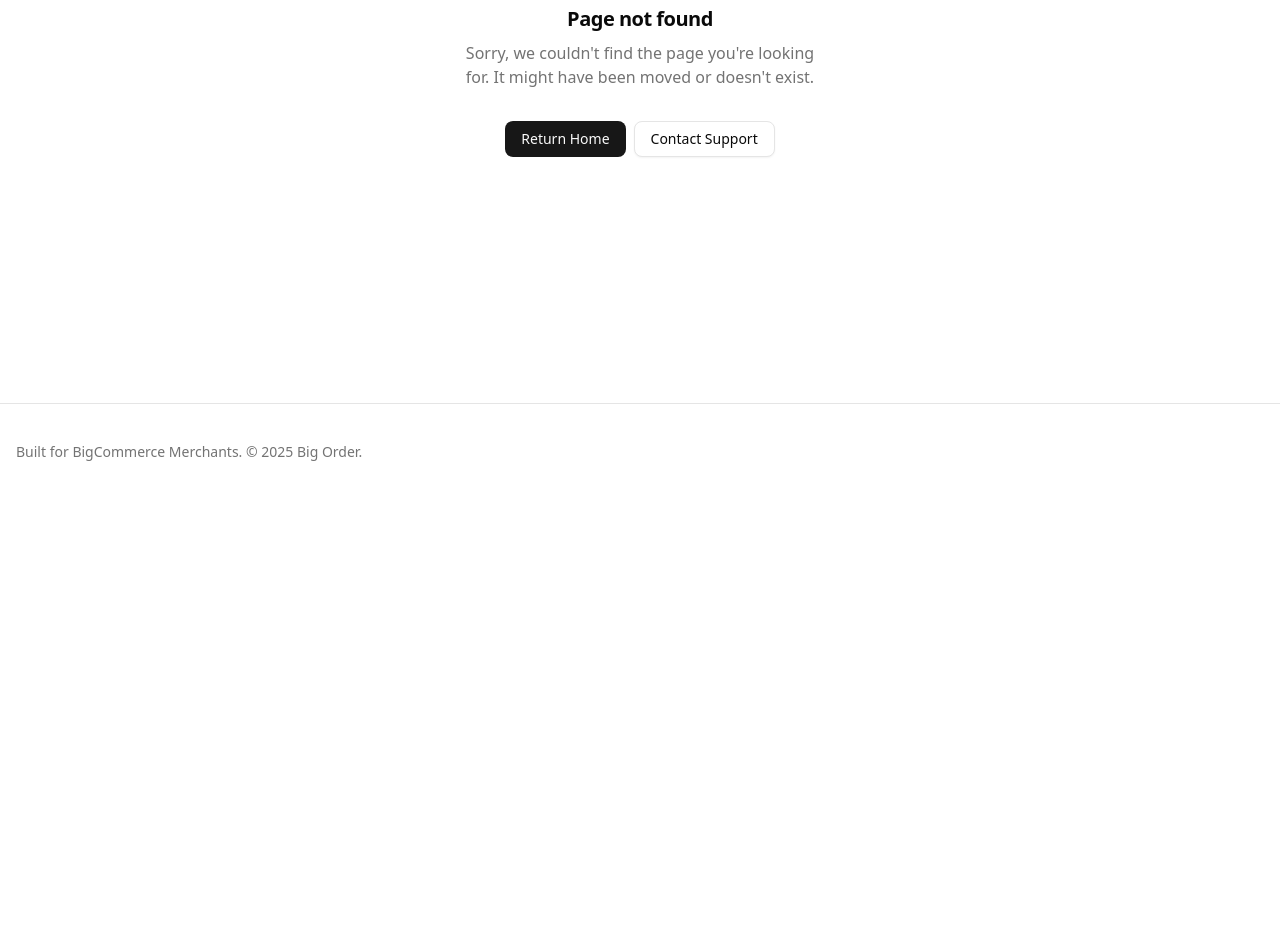
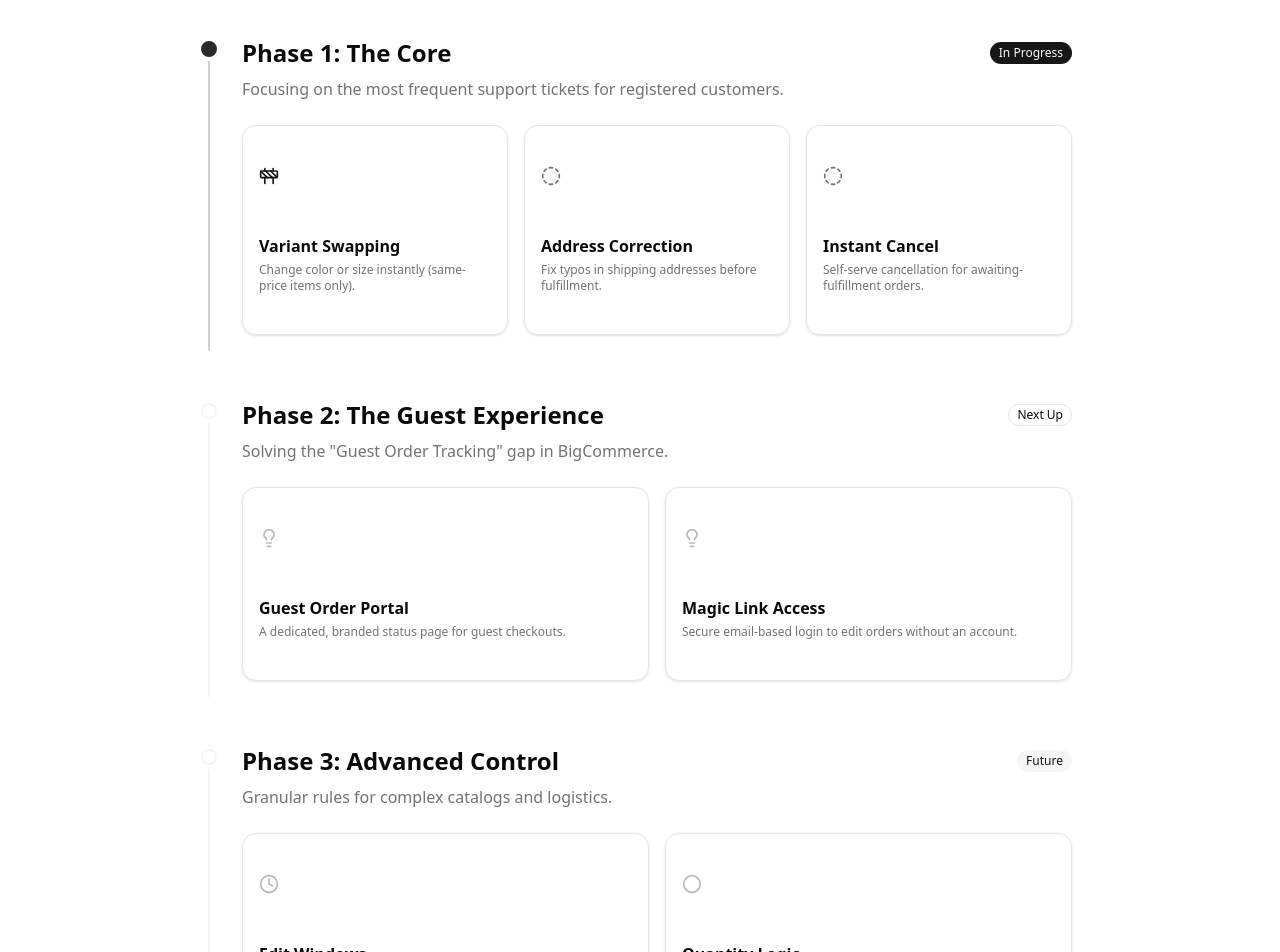
Before and after one commit to RyanLurn/big-order, a Next.js app in the folder apps/brand/: page /roadmap in a window 1280 px wide. Before the commit this address had no page. Shown: the part 300-1252 px from the top of the page. Before the commit the page ends 800 px from the top, so only its background shows below. Built offline with nearby package versions, Linux system fonts and the light colour scheme.

Commit message:
feat(brand/ui): Roadmap page

```diff
--- a/apps/brand/src/app/layout.tsx
+++ b/apps/brand/src/app/layout.tsx
@@ -32,7 +32,7 @@ export default function RootLayout({
       <body
         className={`${geistSans.variable} ${geistMono.variable} antialiased`}
       >
-        <div className="relative flex min-h-screen flex-col bg-background font-sans">
+        <div className="relative flex min-h-screen flex-col bg-background">
           <Navbar />
           <main className="flex-1">{children}</main>
           <SiteFooter />
--- /dev/null
+++ b/apps/brand/src/app/roadmap/page.tsx
@@ -0,0 +1,188 @@
+import {
+  CheckCircle2,
+  CircleDashed,
+  Construction,
+  Lightbulb,
+  Circle,
+  Clock,
+} from "lucide-react";
+
+import {
+  CardDescription,
+  CardContent,
+  CardHeader,
+  CardTitle,
+  Card,
+} from "@/components/ui/card";
+import { Badge } from "@/components/ui/badge";
+
+export default function RoadmapPage() {
+  return (
+    <div className="flex h-full flex-col items-center py-16 md:py-24">
+      <div className="container max-w-4xl px-4">
+        <div className="mb-16 text-center">
+          <h1 className="text-4xl font-bold tracking-tight sm:text-5xl">
+            Product Roadmap
+          </h1>
+          <p className="mt-4 text-xl text-muted-foreground text-balance">
+            We are building the missing order editing layer for BigCommerce.
+            Here is what we are working on.
+          </p>
+        </div>
+
+        <div className="space-y-12">
+          {/* Phase 1 */}
+          <div className="relative border-l-2 border-primary/20 pl-8 pb-4">
+            <div className="absolute -left-[9px] top-0 bg-background py-1">
+              <div className="size-4 rounded-full border-2 border-primary bg-primary animate-pulse" />
+            </div>
+            <div className="flex flex-col gap-2 sm:flex-row sm:items-center sm:justify-between">
+              <h2 className="text-2xl font-bold">Phase 1: The Core</h2>
+              <Badge variant="default" className="w-fit">
+                In Progress
+              </Badge>
+            </div>
+            <p className="mt-2 text-muted-foreground">
+              Focusing on the most frequent support tickets for registered
+              customers.
+            </p>
+
+            <div className="mt-6 grid gap-4 sm:grid-cols-1 md:grid-cols-3">
+              <FeatureCard
+                description="Change color or size instantly (same-price items only)."
+                title="Variant Swapping"
+                status="in-progress"
+                icon={Construction}
+              />
+              <FeatureCard
+                description="Fix typos in shipping addresses before fulfillment."
+                title="Address Correction"
+                icon={CircleDashed}
+                status="planned"
+              />
+              <FeatureCard
+                description="Self-serve cancellation for awaiting-fulfillment orders."
+                title="Instant Cancel"
+                icon={CircleDashed}
+                status="planned"
+              />
+            </div>
+          </div>
+
+          {/* Phase 2 */}
+          <div className="relative border-l-2 border-muted pl-8 pb-4">
+            <div className="absolute -left-[9px] top-0 bg-background py-1">
+              <div className="size-4 rounded-full border-2 border-muted bg-background" />
+            </div>
+            <div className="flex flex-col gap-2 sm:flex-row sm:items-center sm:justify-between">
+              <h2 className="text-2xl font-bold">
+                Phase 2: The Guest Experience
+              </h2>
+              <Badge variant="outline" className="w-fit">
+                Next Up
+              </Badge>
+            </div>
+            <p className="mt-2 text-muted-foreground">
+              Solving the "Guest Order Tracking" gap in BigCommerce.
+            </p>
+
+            <div className="mt-6 grid gap-4 sm:grid-cols-1 md:grid-cols-2">
+              <FeatureCard
+                description="A dedicated, branded status page for guest checkouts."
+                title="Guest Order Portal"
+                icon={Lightbulb}
+                status="concept"
+              />
+              <FeatureCard
+                description="Secure email-based login to edit orders without an account."
+                title="Magic Link Access"
+                icon={Lightbulb}
+                status="concept"
+              />
+            </div>
+          </div>
+
+          {/* Phase 3 */}
+          <div className="relative border-l-2 border-muted pl-8 pb-4">
+            <div className="absolute -left-[9px] top-0 bg-background py-1">
+              <div className="size-4 rounded-full border-2 border-muted bg-background" />
+            </div>
+            <div className="flex flex-col gap-2 sm:flex-row sm:items-center sm:justify-between">
+              <h2 className="text-2xl font-bold">Phase 3: Advanced Control</h2>
+              <Badge variant="secondary" className="w-fit">
+                Future
+              </Badge>
+            </div>
+            <p className="mt-2 text-muted-foreground">
+              Granular rules for complex catalogs and logistics.
+            </p>
+
+            <div className="mt-6 grid gap-4 sm:grid-cols-1 md:grid-cols-2">
+              <FeatureCard
+                description="Set time limits (e.g., '1 hour') or status-based rules."
+                title="Edit Windows"
+                status="concept"
+                icon={Clock}
+              />
+              <FeatureCard
+                description="Handle partial refunds when decreasing item quantities."
+                title="Quantity Logic"
+                status="concept"
+                icon={Circle}
+              />
+            </div>
+          </div>
+        </div>
+      </div>
+    </div>
+  );
+}
+
+function FeatureCard({
+  description,
+  icon: Icon,
+  status,
+  title,
+}: {
+  status: "in-progress" | "planned" | "concept" | "done";
+  description: string;
+  title: string;
+  // eslint-disable-next-line @typescript-eslint/no-explicit-any
+  icon: any;
+}) {
+  return (
+    <Card className="bg-card/50">
+      <CardHeader className="p-4 pb-2">
+        <div className="flex items-center justify-between">
+          <Icon className={`size-5 ${getStatusColor(status)}`} />
+          {status === "done" && (
+            <CheckCircle2 className="size-4 text-primary" />
+          )}
+        </div>
+      </CardHeader>
+      <CardContent className="p-4 pt-2">
+        <CardTitle className="text-base">{title}</CardTitle>
+        <CardDescription className="mt-1 text-xs">
+          {description}
+        </CardDescription>
+      </CardContent>
+    </Card>
+  );
+}
+
+function getStatusColor(status: string) {
+  switch (status) {
+    case "in-progress": {
+      return "text-primary";
+    }
+    case "planned": {
+      return "text-muted-foreground";
+    }
+    case "done": {
+      return "text-primary";
+    }
+    default: {
+      return "text-muted-foreground/50";
+    }
+  }
+}
--- a/apps/brand/src/components/navbar.tsx
+++ b/apps/brand/src/components/navbar.tsx
@@ -14,7 +14,7 @@ function Navbar() {
         <div className="flex flex-1 items-center justify-between space-x-2 md:justify-end">
           <nav className="flex items-center">
             <Button variant="ghost" asChild>
-              <Link href="#features">Features</Link>
+              <Link href="/roadmap">Roadmap</Link>
             </Button>
             <Button variant="ghost" asChild>
               <Link href="#pricing">Pricing</Link>
```
